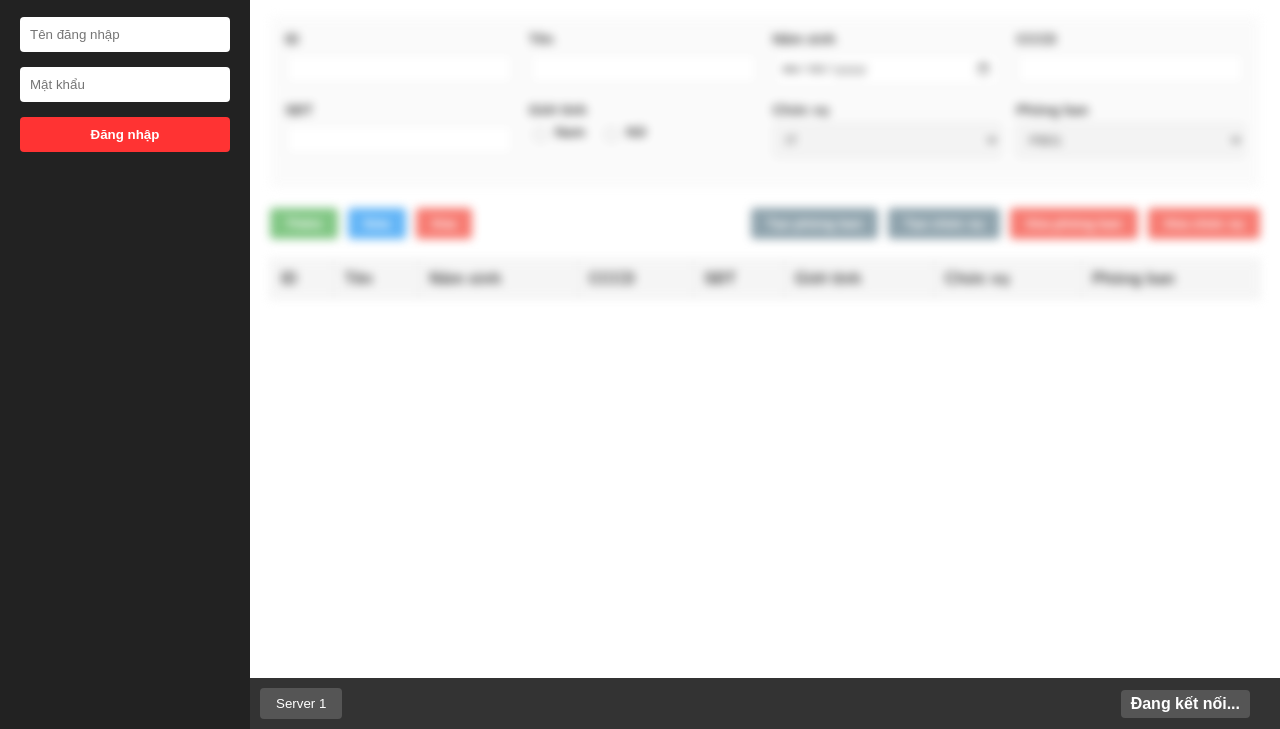
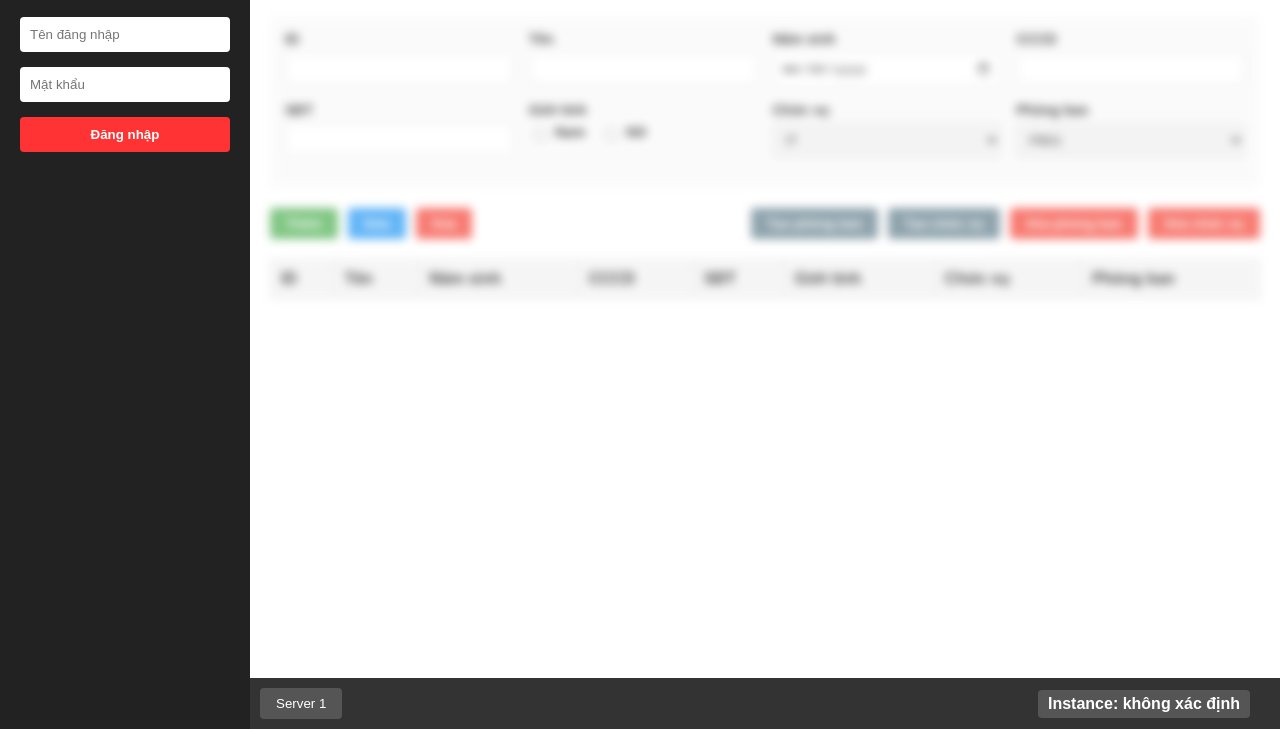
Before and after one commit to nguyenlongCS/QLNV_Cloud, a website: page index.html in a window 1280 px wide. Shown: the part 71-800 px from the top of the page. Drawn offline with Linux system fonts and the light colour scheme; no server answers.

Commit message:
nhận diện instance

```diff
--- a/index.html
+++ b/index.html
@@ -771,7 +771,6 @@
                     alert(`Lỗi kết nối: ${error.message}`);
                 });
         }
-
         function logout() {
             isLoggedIn = false;
             currentUser = null;
@@ -1244,6 +1243,8 @@
                     console.error('Không thể kết nối tới server:', error);
                     alert('Không thể kết nối tới server Node.js. Vui lòng đảm bảo server đang chạy ở cổng 3000.');
                 });
+            // Gọi hàm để lấy và hiển thị instance ID
+            fetchInstanceId();
         }
 
         // Initialize the system when the page loads
```
